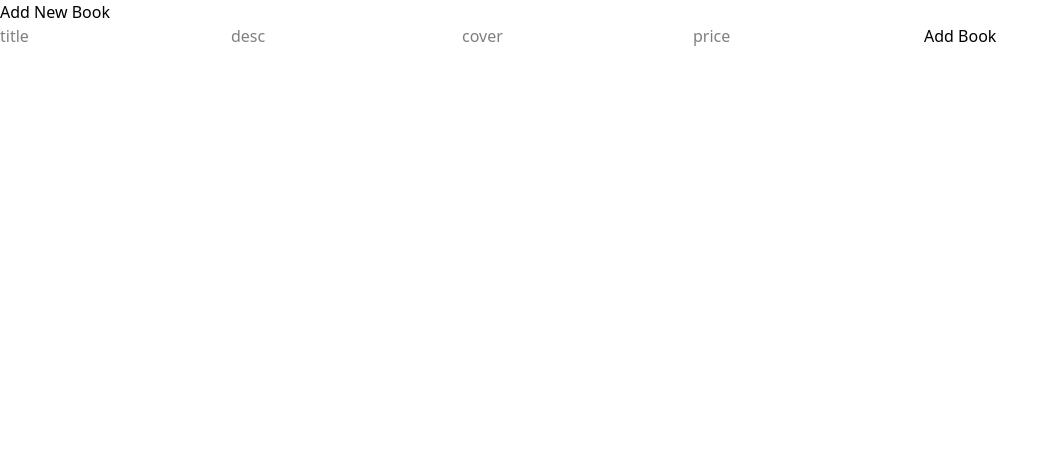
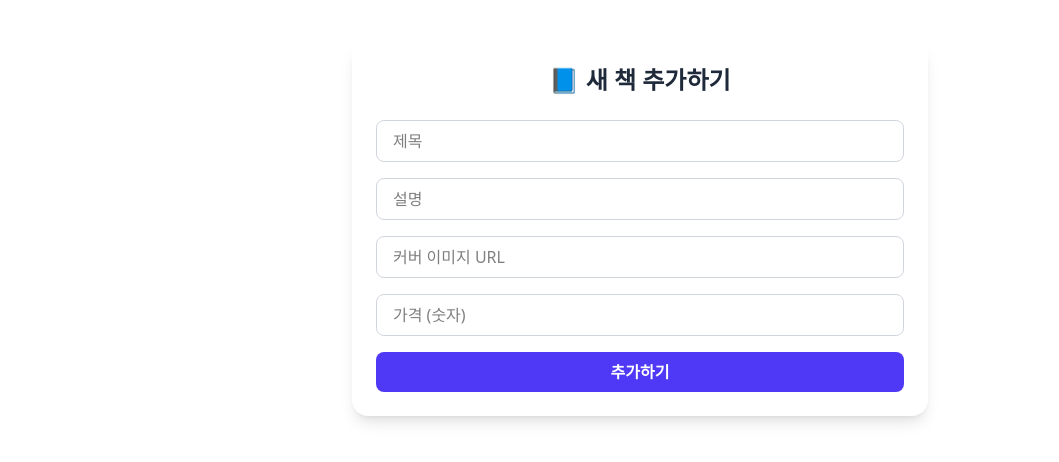
Before and after one commit to fromnowwon/fullstack-crud-book-app, a React (Vite) app in the folder client/: page /add in a window 1280 px wide. Shown: the top 462 px of the page, without its empty margins (0-1059 px from the left). Built offline with nearby package versions, Linux system fonts and the light colour scheme.

Commit message:
style: 스타일 추가

```diff
--- a/client/src/pages/Add.tsx
+++ b/client/src/pages/Add.tsx
@@ -37,33 +37,48 @@ export default function Add() {
   };
 
   return (
-    <div>
-      <h1>Add New Book</h1>
+    <div className="max-w-xl mx-auto p-6 bg-white shadow-lg rounded-2xl mt-10">
+      <h1 className="text-2xl font-bold mb-6 text-center text-gray-800">
+        📘 새 책 추가하기
+      </h1>
+
+      <div className="space-y-4">
         <input
           type="text"
           name="title"
-        placeholder="title"
+          placeholder="제목"
           onChange={handleChange}
+          className="w-full border border-gray-300 rounded-lg px-4 py-2 focus:outline-none focus:ring-2 focus:ring-blue-400"
         />
         <input
           type="text"
           name="desc"
-        placeholder="desc"
+          placeholder="설명"
           onChange={handleChange}
+          className="w-full border border-gray-300 rounded-lg px-4 py-2 focus:outline-none focus:ring-2 focus:ring-blue-400"
         />
         <input
           type="text"
           name="cover"
-        placeholder="cover"
+          placeholder="커버 이미지 URL"
           onChange={handleChange}
+          className="w-full border border-gray-300 rounded-lg px-4 py-2 focus:outline-none focus:ring-2 focus:ring-blue-400"
         />
         <input
           type="number"
           name="price"
-        placeholder="price"
+          placeholder="가격 (숫자)"
           onChange={handleChange}
+          className="w-full border border-gray-300 rounded-lg px-4 py-2 focus:outline-none focus:ring-2 focus:ring-blue-400"
         />
-      <button onClick={handleClick}>Add Book</button>
+
+        <button
+          onClick={handleClick}
+          className="w-full bg-indigo-600 text-white font-semibold py-2 rounded-lg hover:bg-indigo-700 transition curtor-pointer"
+        >
+          추가하기
+        </button>
+      </div>
     </div>
   );
 }
--- a/client/src/pages/Books.tsx
+++ b/client/src/pages/Books.tsx
@@ -4,6 +4,7 @@ import { Link } from "react-router-dom";
 
 export default function Books() {
   const [books, setBooks] = useState<Book[]>([]);
+  const [errorImages, setErrorImages] = useState<Record<number, boolean>>({});
 
   useEffect(() => {
     const fetchBooks = async () => {
@@ -34,6 +35,10 @@ export default function Books() {
     }
   };
 
+  const handleImageError = (id: number) => {
+    setErrorImages((prev) => ({ ...prev, [id]: true }));
+  };
+
   return (
     <div className="max-w-5xl mx-auto p-6">
       <h1 className="text-3xl font-bold mb-6 text-center">📚 My Book List</h1>
@@ -45,27 +50,40 @@ export default function Books() {
               key={book.id}
               className="bg-white shadow-md rounded-2xl p-4 flex flex-col justify-between"
             >
+              <div className="w-full h-48 mb-4 bg-gray-100 flex items-center justify-center overflow-hidden rounded-md">
+                {book.cover && !errorImages[book.id] ? (
+                  <img
+                    src={book.cover}
+                    alt={book.title}
+                    className="object-cover h-full w-full"
+                    onError={() => handleImageError(book.id)}
+                  />
+                ) : (
+                  <span className="text-gray-400 text-sm">No Image</span>
+                )}
+              </div>
+
               <div>
-                <h2 className="text-xl font-semibold text-gray-800 mb-2">
+                <h2 className="text-xl font-semibold text-gray-800 mb-1">
                   {book.title}
                 </h2>
-                <p className="text-gray-600 mb-1">📖 {book.desc}</p>
+                <p className="text-gray-600 text-sm mb-2 line-clamp-2">
+                  📖 {book.desc}
+                </p>
 
-                <span className="text-green-600 font-medium mt-2 block">
-                  ₩ {book.price}
-                </span>
+                <span className="font-medium block">₩ {book.price}</span>
               </div>
 
               <div className="flex justify-between mt-4">
                 <button
                   onClick={() => handleDelete(book.id)}
-                  className="px-4 py-1 bg-red-500 text-white rounded hover:bg-red-600"
+                  className="px-4 py-1 bg-gray-400 text-white rounded hover:bg-gray-500 cursor-pointer"
                 >
                   삭제
                 </button>
                 <Link
                   to={`/update/${book.id}`}
-                  className="px-4 py-1 bg-blue-500 text-white rounded hover:bg-blue-600"
+                  className="px-4 py-1 bg-indigo-600 text-white rounded hover:bg-indigo-700"
                 >
                   수정
                 </Link>
@@ -82,7 +100,7 @@ export default function Books() {
       <div className="mt-10 text-center">
         <Link
           to="/add"
-          className="inline-block px-6 py-2 bg-emerald-600 text-white font-medium rounded hover:bg-emerald-700 transition"
+          className="inline-block px-6 py-2 bg-black text-white font-medium rounded hover:bg-gray-800 transition"
         >
           + 새로운 책 추가
         </Link>
--- a/client/src/pages/Update.tsx
+++ b/client/src/pages/Update.tsx
@@ -34,38 +34,53 @@ export default function Update() {
       });
       navigate("/");
     } catch (error) {
-      console.error("Failed to add book:", error);
+      console.error("Failed to update book:", error);
     }
   };
 
   return (
-    <div>
-      <h1>Update the Book</h1>
+    <div className="max-w-xl mx-auto p-6 bg-white shadow-lg rounded-2xl mt-10">
+      <h1 className="text-2xl font-bold mb-6 text-center text-gray-800">
+        ✏️ 책 정보 수정
+      </h1>
+
+      <div className="space-y-4">
         <input
           type="text"
           name="title"
-        placeholder="title"
+          placeholder="제목"
           onChange={handleChange}
+          className="w-full border border-gray-300 rounded-lg px-4 py-2 focus:outline-none focus:ring-2 focus:ring-blue-400"
         />
         <input
           type="text"
           name="desc"
-        placeholder="desc"
+          placeholder="설명"
           onChange={handleChange}
+          className="w-full border border-gray-300 rounded-lg px-4 py-2 focus:outline-none focus:ring-2 focus:ring-blue-400"
         />
         <input
           type="text"
           name="cover"
-        placeholder="cover"
+          placeholder="커버 이미지 URL"
           onChange={handleChange}
+          className="w-full border border-gray-300 rounded-lg px-4 py-2 focus:outline-none focus:ring-2 focus:ring-blue-400"
         />
         <input
           type="number"
           name="price"
-        placeholder="price"
+          placeholder="가격 (숫자)"
           onChange={handleChange}
+          className="w-full border border-gray-300 rounded-lg px-4 py-2 focus:outline-none focus:ring-2 focus:ring-blue-400"
         />
-      <button onClick={handleClick}>Update</button>
+
+        <button
+          onClick={handleClick}
+          className="w-full bg-indigo-600 text-white font-semibold py-2 rounded-lg hover:bg-indigo-700 transition curtor-pointer"
+        >
+          저장하기
+        </button>
+      </div>
     </div>
   );
 }
```
Lines whose indentation alone changed are shown as unchanged.
